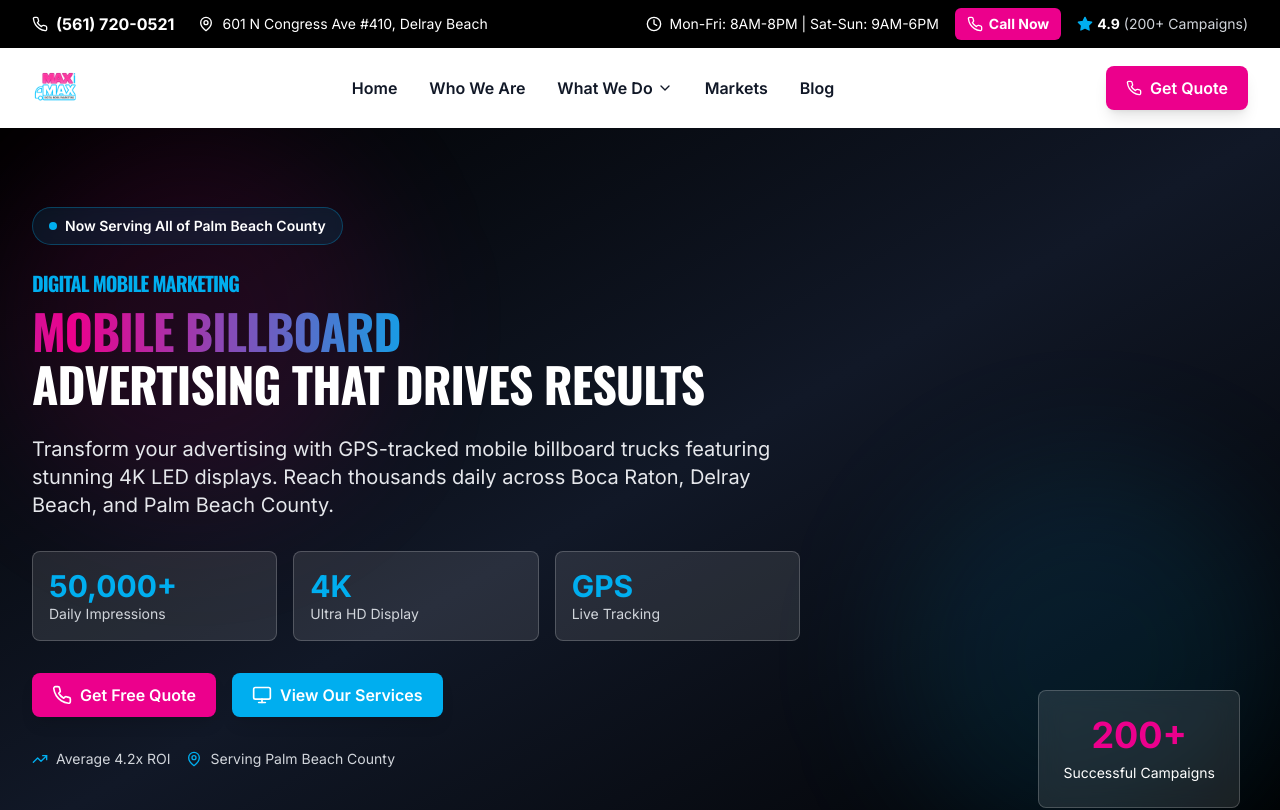
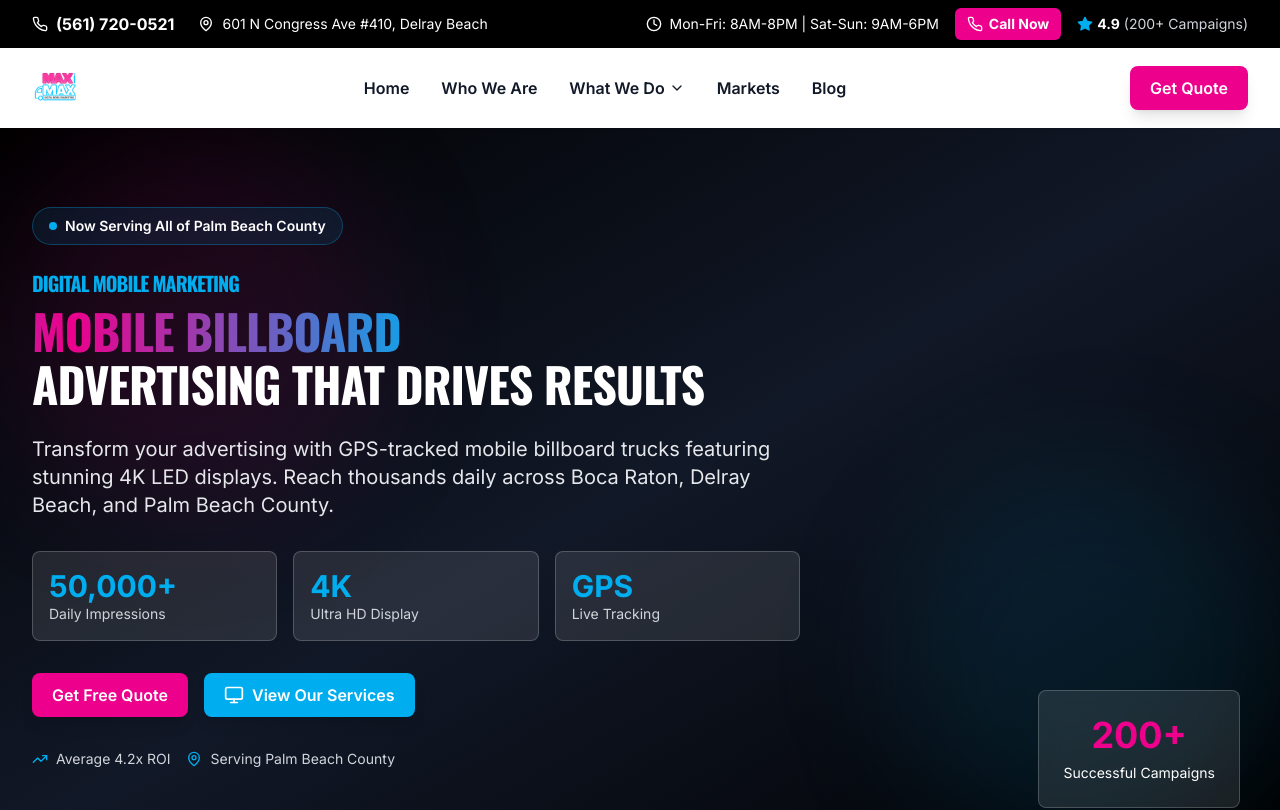
Before and after one commit to ObulusDesigns/Maximax-Advertising, a Next.js app: page / in a window 1280 px wide. Shown: the top 810 px of the page. Built offline with nearby package versions, Linux system fonts and the light colour scheme.

Commit message:
added n8n form

```diff
--- a/app/components/CTASection.tsx
+++ b/app/components/CTASection.tsx
@@ -51,13 +51,15 @@ export function CTASection() {
               <Phone className="w-5 h-5" />
               Call (561) 720-0521
             </a>
-            <Link
-              href="/contact"
+            <a
+              href="https://ocyrus.app.n8n.cloud/form/9a151470-e398-4144-9b7d-20941bc9b436"
+              target="_blank"
+              rel="noopener noreferrer"
               className="inline-flex items-center justify-center gap-2 bg-transparent border-2 border-white text-white px-8 py-4 rounded-lg font-bold text-lg hover:bg-white/10 transform hover:scale-105 transition-all"
             >
               Get Free Quote
               <ArrowRight className="w-5 h-5" />
-            </Link>
+            </a>
           </div>
 
           {/* Urgency Text */}
--- a/app/components/Header.tsx
+++ b/app/components/Header.tsx
@@ -169,10 +169,11 @@ export function Header() {
             {/* CTA Buttons - Desktop */}
             <div className="hidden lg:flex items-center gap-4">
               <a
-                href="tel:5617200521"
+                href="https://ocyrus.app.n8n.cloud/form/9a151470-e398-4144-9b7d-20941bc9b436"
                 className="btn-primary"
+                target="_blank"
+                rel="noopener noreferrer"
               >
-                <Phone className="w-4 h-4" />
                 Get Quote
               </a>
             </div>
--- a/app/components/HeroSection.tsx
+++ b/app/components/HeroSection.tsx
@@ -74,8 +74,12 @@ export function HeroSection() {
 
           {/* CTA Buttons */}
           <div className="flex flex-col sm:flex-row gap-4 animate-slide-up animation-delay-600">
-            <a href="tel:5617200521" className="btn-primary btn-lg">
-              <Phone className="w-5 h-5" />
+            <a
+              href="https://ocyrus.app.n8n.cloud/form/9a151470-e398-4144-9b7d-20941bc9b436"
+              className="btn-primary btn-lg"
+              target="_blank"
+              rel="noopener noreferrer"
+            >
               Get Free Quote
             </a>
             <Link href="/services" className="btn-accent btn-lg">
--- a/app/components/LocationPageTemplate.tsx
+++ b/app/components/LocationPageTemplate.tsx
@@ -54,8 +54,12 @@ export function LocationPageTemplate({
               {description}
             </p>
             <div className="flex flex-col sm:flex-row gap-4">
-              <a href="tel:5617200521" className="btn-primary btn-lg">
-                <Phone className="w-5 h-5" />
+              <a
+                href="https://ocyrus.app.n8n.cloud/form/9a151470-e398-4144-9b7d-20941bc9b436"
+                className="btn-primary btn-lg"
+                target="_blank"
+                rel="noopener noreferrer"
+              >
                 Get {city} Quote
               </a>
               <Link href="/contact" className="btn-accent btn-lg">
--- a/app/components/MarketPageTemplate.tsx
+++ b/app/components/MarketPageTemplate.tsx
@@ -65,8 +65,12 @@ export function MarketPageTemplate({
               {description}
             </p>
             <div className="flex flex-col sm:flex-row gap-4">
-              <a href="tel:5617200521" className="btn-primary btn-lg">
-                <Phone className="w-5 h-5" />
+              <a
+                href="https://ocyrus.app.n8n.cloud/form/9a151470-e398-4144-9b7d-20941bc9b436"
+                className="btn-primary btn-lg"
+                target="_blank"
+                rel="noopener noreferrer"
+              >
                 Get Custom Quote
               </a>
               <Link href="/contact" className="btn-accent btn-lg">
--- a/app/components/ServicePageTemplate.tsx
+++ b/app/components/ServicePageTemplate.tsx
@@ -240,8 +240,13 @@ export function ServicePageTemplate({
 
               {/* CTA Buttons */}
               <div className="flex flex-col sm:flex-row gap-4 animate-slide-up animation-delay-800">
-                <a href={`tel:${phone}`} className="btn-primary btn-lg">
-                  <Phone className="w-5 h-5" />
+                <a
+                  href={primaryCTA === 'Get Free Quote' ? 'https://ocyrus.app.n8n.cloud/form/9a151470-e398-4144-9b7d-20941bc9b436' : `tel:${phone}`}
+                  className="btn-primary btn-lg"
+                  target={primaryCTA === 'Get Free Quote' ? '_blank' : undefined}
+                  rel={primaryCTA === 'Get Free Quote' ? 'noopener noreferrer' : undefined}
+                >
+                  {primaryCTA !== 'Get Free Quote' && <Phone className="w-5 h-5" />}
                   {primaryCTA}
                 </a>
                 <Link href="/contact" className="btn-accent btn-lg">
```
